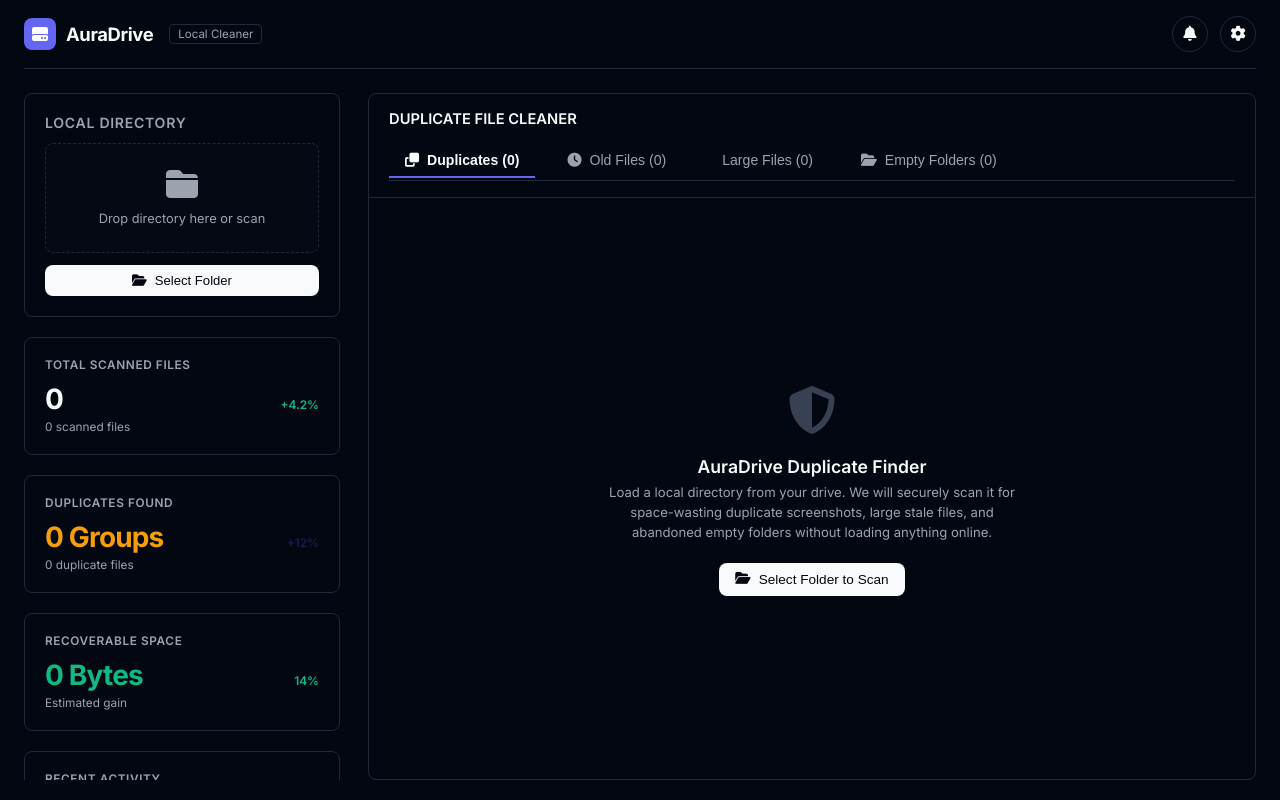
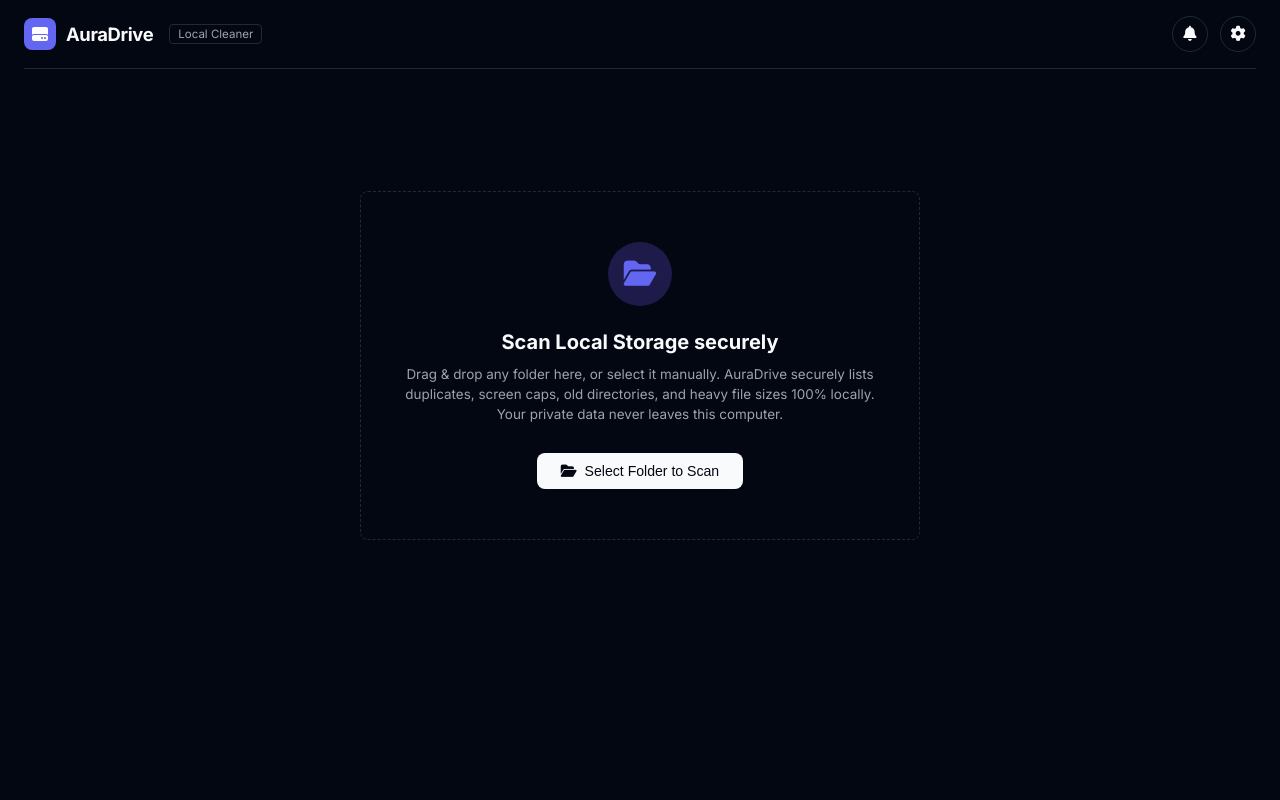
Before and after one commit to PabloAballe/aura-drive, a React (Vite) app: page / in a window 1280 px wide. Built offline with nearby package versions, Linux system fonts and the light colour scheme.

Commit message:
Refactor code structure for improved readability and maintainability

```diff
--- a/src/App.tsx
+++ b/src/App.tsx
@@ -535,16 +535,26 @@
       <div id="app-container" style={{ flex: 1, padding: '0 24px', overflow: 'hidden' }}>
 
         {/* SHADCN HEADER - CLEAN & FUNCTIONAL */}
-        <header className="glass" style={{ margin: '0 0 24px 0', padding: '16px 0', width: '100%', display: 'flex', justifyContent: 'space-between', alignItems: 'center', borderBottom: '1px solid var(--border)', borderTop: 'none', borderLeft: 'none', borderRight: 'none', borderRadius: 0 }}>
+        <header className="glass" style={{ margin: '0 0 20px 0', padding: '16px 0', width: '100%', display: 'flex', justifyContent: 'space-between', alignItems: 'center', borderBottom: '1px solid var(--border)', borderTop: 'none', borderLeft: 'none', borderRight: 'none', borderRadius: 0 }}>
           <div className="logo-container">
             <div className="logo-icon">
               <i className="fa-solid fa-hard-drive"></i>
             </div>
-            <span className="logo-text">AuraDrive</span>
+            <span className="logo-text" onClick={clearWorkspaceState} style={{ cursor: 'pointer' }}>AuraDrive</span>
             <span style={{ fontSize: '0.72rem', color: 'var(--muted-foreground)', border: '1px solid var(--border)', padding: '2px 8px', borderRadius: '4px', marginLeft: '6px' }}>Local Cleaner</span>
           </div>
 
           <div style={{ display: 'flex', alignItems: 'center', gap: '12px', position: 'relative' }}>
+            {isFolderLoaded && (
+              <button
+                className="action-btn secondary-btn"
+                onClick={clearWorkspaceState}
+                style={{ padding: '6px 12px', fontSize: '0.78rem', border: '1px solid var(--border)', borderRadius: '6px' }}
+              >
+                <i className="fa-solid fa-folder-closed"></i> Close Folder
+              </button>
+            )}
+
             {/* Notification Bell Dropdown Button */}
             <button
               className="action-btn secondary-btn"
@@ -689,10 +699,10 @@
         `}</style>
 
         {/* WORKSPACE CONTENT BODY */}
-        <main>
+        <main style={{ minHeight: 0 }}>
           {/* Undo Restore Banner */}
           {showUndoBanner && (
-            <div className="sync-banner glass" id="undo-banner" style={{ borderColor: 'var(--secondary)', background: 'rgba(16, 185, 129, 0.03)', marginBottom: '24px' }}>
+            <div className="sync-banner glass" id="undo-banner" style={{ borderColor: 'var(--secondary)', background: 'rgba(16, 185, 129, 0.03)', marginBottom: '16px' }}>
               <div className="sync-banner-icon" style={{ color: 'var(--secondary)' }}>
                 <i className="fa-solid fa-circle-check"></i>
               </div>
@@ -708,104 +718,94 @@
             </div>
           )}
 
-          <div className="organizer-layout">
-
-            {/* LEFT COLUMN: STATS PANELS */}
-            <div style={{ display: 'flex', flexDirection: 'column', gap: '20px' }}>
-
-              {/* Load Panel */}
-              <div className="source-panel glass" style={{ padding: '20px' }}>
-                <div className="selection-title">Local Directory</div>
+          {/* SCREEN STATE 1: EMPTY STATE / UPLOAD SCREEN (INTUITIVE & SLIMMED DOWN) */}
+          {!isFolderLoaded && !isScanning && (
+            <div style={{ display: 'flex', justifyContent: 'center', alignItems: 'center', height: '80%', minHeight: '400px' }}>
               <div
                 id="drop-zone"
-                  className={isDragOver ? 'drag-over' : ''}
+                className={`glass ${isDragOver ? 'drag-over' : ''}`}
                 onDragOver={handleDragOver}
                 onDragLeave={handleDragLeave}
                 onDrop={handleDrop}
-                  style={{ border: '1px dashed var(--border)', borderRadius: 'var(--radius)', padding: '24px 16px', textAlign: 'center', cursor: 'pointer', marginBottom: '12px' }}
+                style={{
+                  maxWidth: '560px',
+                  width: '100%',
+                  padding: '50px 40px',
+                  textAlign: 'center',
+                  cursor: 'pointer',
+                  border: isDragOver ? '2px dashed var(--primary)' : '1px dashed var(--border)',
+                  backgroundColor: 'rgba(255,255,255,0.005)'
+                }}
                 onClick={handleSelectFolder}
               >
-                  <i className="fa-solid fa-folder-closed" style={{ fontSize: '2rem', color: 'var(--muted-foreground)', marginBottom: '10px', display: 'block' }}></i>
-                  <span style={{ fontSize: '0.8rem', color: 'var(--muted-foreground)', display: 'block', lineHeight: 1.4 }}>
-                    Drop directory here or scan
-                  </span>
+                <div style={{ width: '64px', height: '64px', borderRadius: '50%', backgroundColor: 'var(--accent)', display: 'flex', alignItems: 'center', justifyContent: 'center', margin: '0 auto 24px auto', color: 'var(--primary)' }}>
+                  <i className="fa-solid fa-folder-open" style={{ fontSize: '1.8rem' }}></i>
                 </div>
-                <button className="action-btn" onClick={handleSelectFolder} style={{ width: '100%', padding: '8px 16px', fontSize: '0.82rem' }}>
-                  <i className="fa-solid fa-folder-open"></i> Select Folder
+                <h2 style={{ fontSize: '1.25rem', fontWeight: 700, marginBottom: '10px' }}>Scan Local Storage securely</h2>
+                <p style={{ fontSize: '0.84rem', color: 'var(--muted-foreground)', lineHeight: 1.5, marginBottom: '28px' }}>
+                  Drag & drop any folder here, or select it manually. AuraDrive securely lists duplicates, screen caps, old directories, and heavy file sizes 100% locally. Your private data never leaves this computer.
+                </p>
+                <button className="action-btn" onClick={handleSelectFolder} style={{ padding: '10px 24px', fontSize: '0.88rem' }}>
+                  <i className="fa-solid fa-folder-open"></i> Select Folder to Scan
                 </button>
-                {isFolderLoaded && (
-                  <div style={{ marginTop: '12px', wordBreak: 'break-all', fontFamily: 'monospace', fontSize: '0.74rem', color: 'var(--primary)', padding: '8px', borderRadius: '4px', backgroundColor: 'rgba(255,255,255,0.01)', border: '1px solid var(--border)' }}>
-                    {loadedFolderName}
               </div>
+            </div>
+          )}
+
+          {/* SCREEN STATE 2: SCANNING PROGRESS */}
+          {isScanning && (
+            <div style={{ display: 'flex', justifyContent: 'center', alignItems: 'center', height: '80%', minHeight: '400px' }}>
+              <div className="scan-progress-overlay" style={{ position: 'relative', background: 'none', height: 'auto', width: 'auto' }}>
+                <div className="spinner"></div>
+                <div className="progress-text">{progressText}</div>
+                <div className="progress-subtext" style={{ marginTop: '8px' }}>{progressSubtext}</div>
+              </div>
+            </div>
+          )}
+
+          {/* SCREEN STATE 3: FULL WORKSPACE AFTER SCAN (SIMPLIFIED & UNIFIED LAYOUT) */}
+          {isFolderLoaded && !isScanning && (
+            <div style={{ display: 'flex', flexDirection: 'column', gap: '20px', height: '100%', minHeight: 0 }}>
+
+              {/* TOP STATS ROW - Clean & Horizontal (Full Width) */}
+              <div style={{ display: 'grid', gridTemplateColumns: 'repeat(auto-fit, minmax(240px, 1fr))', gap: '16px' }}>
+
+                {/* Stat 1: Folder details */}
+                <div className="glass" style={{ padding: '14px 20px', display: 'flex', justifyContent: 'space-between', alignItems: 'center' }}>
+                  <div style={{ display: 'flex', flexDirection: 'column' }}>
+                    <span style={{ fontSize: '0.7rem', fontWeight: 600, color: 'var(--muted-foreground)', textTransform: 'uppercase', letterSpacing: '0.05em' }}>Scanned Directory</span>
+                    <span style={{ fontSize: '0.9rem', fontWeight: 700, marginTop: '2px', wordBreak: 'break-all', fontFamily: 'monospace' }}>{loadedFolderName}</span>
+                  </div>
+                  <span style={{ fontSize: '0.74rem', color: 'var(--primary)', fontWeight: 600 }}>{countAll.toLocaleString()} Files</span>
+                </div>
+
+                {/* Stat 2: Waste Info */}
+                <div className="glass" style={{ padding: '14px 20px', display: 'flex', justifyContent: 'space-between', alignItems: 'center' }}>
+                  <div style={{ display: 'flex', flexDirection: 'column' }}>
+                    <span style={{ fontSize: '0.7rem', fontWeight: 600, color: 'var(--muted-foreground)', textTransform: 'uppercase', letterSpacing: '0.05em' }}>Duplicates Found</span>
+                    <span style={{ fontSize: '0.9rem', fontWeight: 700, marginTop: '2px', color: 'var(--warning)' }}>{countDups} files ({duplicateInfo.duplicateGroups.length} groups)</span>
+                  </div>
+                  {countFolders > 0 && (
+                    <span style={{ fontSize: '0.74rem', color: 'var(--danger)', fontWeight: 600 }}>+{countFolders} Empty Folders</span>
                   )}
                 </div>
 
-              {/* STAT Card 1: Total Scanned Files */}
-              <div className="glass" style={{ padding: '20px', display: 'flex', flexDirection: 'column', gap: '4px' }}>
-                <div style={{ fontSize: '0.74rem', fontWeight: 600, textTransform: 'uppercase', letterSpacing: '0.05em', color: 'var(--muted-foreground)' }}>Total Scanned Files</div>
-                <div style={{ display: 'flex', justifyContent: 'space-between', alignItems: 'baseline', marginTop: '6px' }}>
-                  <span style={{ fontSize: '1.75rem', fontWeight: 700, letterSpacing: '-0.03em' }}>{isFolderLoaded ? countAll.toLocaleString() : '0'}</span>
-                  <span style={{ fontSize: '0.74rem', color: 'var(--secondary)', fontWeight: 600 }}>+4.2%</span>
+                {/* Stat 3: Reclaim Potential */}
+                <div className="glass" style={{ padding: '14px 20px', display: 'flex', justifyContent: 'space-between', alignItems: 'center' }}>
+                  <div style={{ display: 'flex', flexDirection: 'column' }}>
+                    <span style={{ fontSize: '0.7rem', fontWeight: 600, color: 'var(--muted-foreground)', textTransform: 'uppercase', letterSpacing: '0.05em' }}>Recoverable space</span>
+                    <span style={{ fontSize: '0.9rem', fontWeight: 700, marginTop: '2px', color: 'var(--secondary)' }}>{formatBytes(duplicateInfo.savingPotentialBytes)}</span>
                   </div>
-                <span style={{ fontSize: '0.74rem', color: 'var(--muted-foreground)' }}>
-                  {isFolderLoaded ? `${countAll.toLocaleString()} scanned files` : '0 scanned files'}
-                </span>
+                  <span className="badge badge-success" style={{ fontSize: '0.7rem' }}>Gain 14%</span>
                 </div>
 
-              {/* STAT Card 2: Duplicates Found */}
-              <div className="glass" style={{ padding: '20px', display: 'flex', flexDirection: 'column', gap: '4px' }}>
-                <div style={{ fontSize: '0.74rem', fontWeight: 600, textTransform: 'uppercase', letterSpacing: '0.05em', color: 'var(--muted-foreground)' }}>Duplicates Found</div>
-                <div style={{ display: 'flex', justifyContent: 'space-between', alignItems: 'baseline', marginTop: '6px' }}>
-                  <span style={{ fontSize: '1.75rem', fontWeight: 700, letterSpacing: '-0.03em', color: 'var(--warning)' }}>
-                    {isFolderLoaded ? `${duplicateInfo.duplicateGroups.length} Groups` : '0 Groups'}
-                  </span>
-                  <span style={{ fontSize: '0.74rem', color: 'var(--accent)', fontWeight: 600 }}>+12%</span>
-                </div>
-                <span style={{ fontSize: '0.74rem', color: 'var(--muted-foreground)' }}>
-                  {isFolderLoaded ? `${countDups} duplicate files` : '0 duplicate files'}
-                </span>
               </div>
 
-              {/* STAT Card 3: Recoverable Space */}
-              <div className="glass" style={{ padding: '20px', display: 'flex', flexDirection: 'column', gap: '4px' }}>
-                <div style={{ fontSize: '0.74rem', fontWeight: 600, textTransform: 'uppercase', letterSpacing: '0.05em', color: 'var(--muted-foreground)' }}>Recoverable Space</div>
-                <div style={{ display: 'flex', justifyContent: 'space-between', alignItems: 'baseline', marginTop: '6px' }}>
-                  <span style={{ fontSize: '1.75rem', fontWeight: 700, letterSpacing: '-0.03em', color: 'var(--secondary)' }}>
-                    {isFolderLoaded ? formatBytes(duplicateInfo.savingPotentialBytes) : '0 Bytes'}
-                  </span>
-                  <span style={{ fontSize: '0.74rem', color: 'var(--secondary)', fontWeight: 600 }}>14%</span>
-                </div>
-                <span style={{ fontSize: '0.74rem', color: 'var(--muted-foreground)' }}>Estimated gain</span>
-              </div>
+              {/* MAIN CONTENT CARD - FULL WIDTH */}
+              <div className="workspace-panel glass" style={{ backgroundColor: 'var(--card)', flex: 1, minHeight: 0 }}>
 
-              {/* RECENT ACTIVITY LOGGER */}
-              <div className="glass" style={{ padding: '20px', minHeight: '140px', display: 'flex', flexDirection: 'column', gap: '10px' }}>
-                <div style={{ fontSize: '0.74rem', fontWeight: 600, textTransform: 'uppercase', letterSpacing: '0.05em', color: 'var(--muted-foreground)' }}>Recent Activity</div>
-                <div style={{ display: 'flex', flexDirection: 'column', gap: '8px', overflowY: 'auto', maxHeight: '110px' }}>
-                  {notifications.slice(0, 3).map(n => (
-                    <div key={n.id} style={{ fontSize: '0.74rem', display: 'flex', justifyContent: 'space-between' }}>
-                      <span style={{ color: 'var(--text-secondary)' }}>• {n.title}</span>
-                      <span style={{ color: 'var(--muted-foreground)', fontFamily: 'monospace' }}>{n.time}</span>
-                    </div>
-                  ))}
-                  {notifications.length === 0 && (
-                    <span style={{ fontSize: '0.74rem', color: 'var(--muted-foreground)', fontStyle: 'italic' }}>No activity recorded yet.</span>
-                  )}
-                </div>
-              </div>
-            </div>
-
-            {/* RIGHT COLUMN: WORKSPACE CARD PANEL */}
-            <div className="workspace-panel glass" style={{ backgroundColor: 'var(--card)' }}>
-
-              {/* Panel Header */}
-              <div className="workspace-header" style={{ display: 'flex', flexDirection: 'column', alignItems: 'stretch', gap: '16px' }}>
-                <div style={{ display: 'flex', justifyContent: 'space-between', alignItems: 'center' }}>
-                  <h3 style={{ fontSize: '0.92rem', fontWeight: 600, color: 'var(--foreground)' }}>DUPLICATE FILE CLEANER</h3>
-                  {/* Settings can be adjusted in the left sidebar panel */}
-                </div>
-
-                {/* Four Tabs Toggle */}
+                {/* Header with active tabs */}
+                <div className="workspace-header" style={{ display: 'flex', flexDirection: 'column', alignItems: 'stretch', gap: '12px', padding: '14px 20px' }}>
                   <div style={{ display: 'flex', gap: '16px', borderBottom: '1px solid var(--border)', paddingBottom: '2px', overflowX: 'auto' }}>
                     <button
                       className={`tab-btn ${activeTab === 'duplicates' ? 'active' : ''}`}
@@ -834,38 +834,10 @@
                   </div>
                 </div>
 
-              {/* Workspace Content */}
+                {/* Table Area */}
                 <div id="workspace-content" style={{ flex: 1, display: 'flex', flexDirection: 'column', overflow: 'hidden', minHeight: 0 }}>
 
-                {/* Empty State */}
-                {!isFolderLoaded && !isScanning && (
-                  <div className="empty-state">
-                    <div className="empty-icon">
-                      <i className="fa-solid fa-shield-halved"></i>
-                    </div>
-                    <h4 className="empty-title">AuraDrive Duplicate Finder</h4>
-                    <p className="empty-desc">
-                      Load a local directory from your drive. We will securely scan it for space-wasting duplicate screenshots, large stale files, and abandoned empty folders without loading anything online.
-                    </p>
-                    <button className="action-btn" onClick={handleSelectFolder}>
-                      <i className="fa-solid fa-folder-open"></i> Select Folder to Scan
-                    </button>
-                  </div>
-                )}
-
-                {/* Progress Overlay */}
-                {isScanning && (
-                  <div className="scan-progress-overlay">
-                    <div className="spinner"></div>
-                    <div className="progress-text">{progressText}</div>
-                    <div className="progress-subtext" style={{ marginTop: '8px' }}>{progressSubtext}</div>
-                  </div>
-                )}
-
-                {/* Lists Tables */}
-                {isFolderLoaded && !isScanning && (
-                  <>
-                    {/* Sub-filters settings inside card (pinned above table scroll container) */}
+                  {/* Pinned Sub-filters for Old Files */}
                   {activeTab === 'stale' && (
                     <div style={{ display: 'flex', flexWrap: 'wrap', gap: '16px', padding: '10px 14px', border: '1px solid var(--border)', borderRadius: 'var(--radius)', margin: '0 20px 14px 20px', alignItems: 'center', backgroundColor: 'rgba(255,255,255,0.01)' }}>
                       <div style={{ display: 'flex', alignItems: 'center', gap: '8px' }}>
@@ -902,6 +874,7 @@
                     </div>
                   )}
 
+                  {/* Scrollable list container */}
                   <div className="table-container" style={{ flex: 1, padding: '0 20px 20px 20px' }}>
 
                     {/* TAB 1: DUPLICATES */}
@@ -1203,11 +1176,9 @@
                       </table>
                     )}
                   </div>
-                  </>
-                )}
+                </div>
 
                 {/* Table Footer Controls (inside the card matching layout) */}
-                {isFolderLoaded && !isScanning && (
                 <div style={{ marginTop: 'auto', borderTop: '1px solid var(--border)', padding: '16px 20px', display: 'flex', justifyContent: 'space-between', alignItems: 'center', backgroundColor: 'rgba(255,255,255,0.005)' }}>
                   <span style={{ fontSize: '0.8rem', color: 'var(--muted-foreground)', fontWeight: 500 }}>
                     {activeTab === 'duplicates' && `${countDups} duplicates flaggable`}
@@ -1250,10 +1221,10 @@
                     )}
                   </div>
                 </div>
+              </div>
+
+            </div>
           )}
-              </div>
-            </div>
-          </div>
         </main>
       </div>
     </div>
```
Lines whose indentation alone changed are shown as unchanged.
